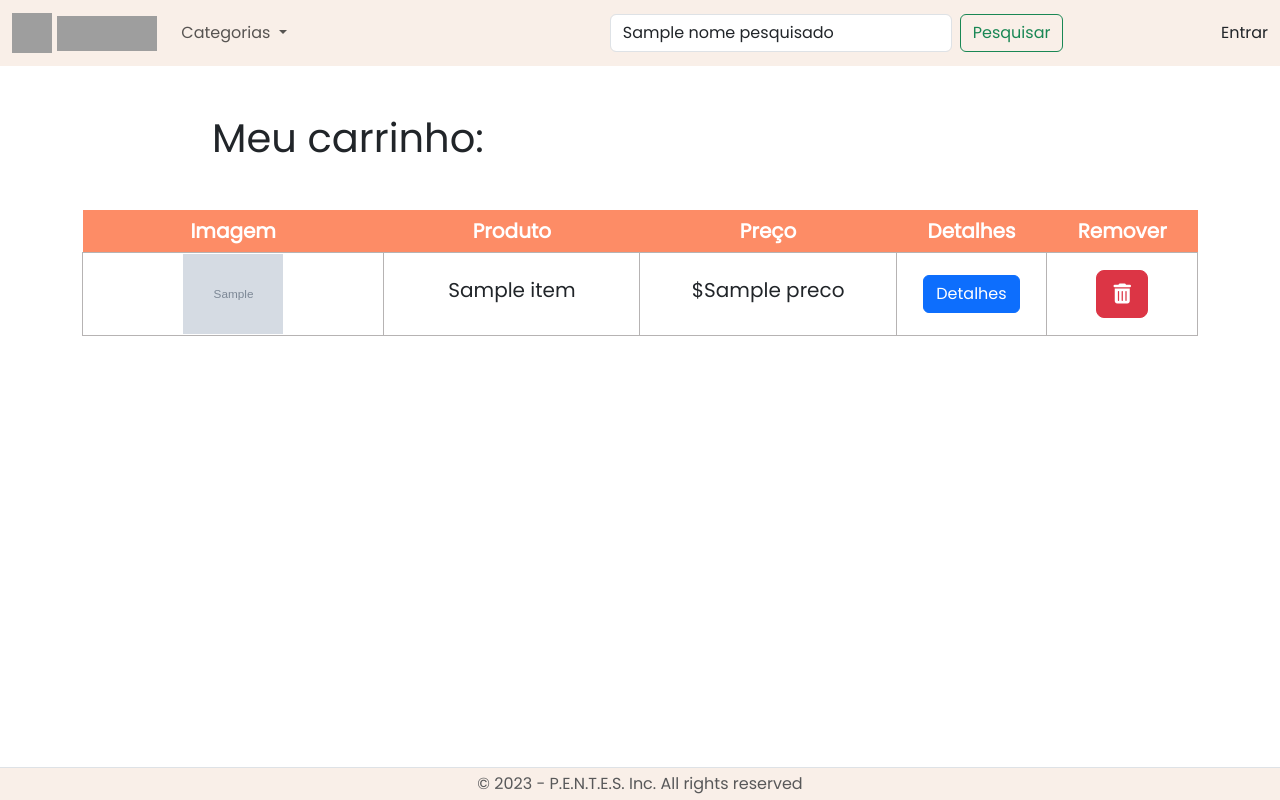
After one commit to P-E-N-T-E-S/Kolekto, a Django app: template PKolekto/Kolekto/templates/carrinho.html in a window 1280 px wide. The commit adds this page. Run offline with Django 4.2, Linux system fonts and the light colour scheme; the template is opened without the code that fills it: most values are stand-ins (such as "Sample title", 1, 10 or a date in 2020); grey boxes marked "Sample" are stand-in pictures; grey boxes are pictures that could not be loaded.

Commit message:
criação do carrinho

```diff
--- a/PKolekto/Kolekto/models.py
+++ b/PKolekto/Kolekto/models.py
@@ -53,3 +53,8 @@ class Produto(models.Model):
 class ListaDesejos(models.Model):
     usuario = models.ForeignKey(User, on_delete=models.CASCADE)
     produto = models.ForeignKey(Produto, on_delete=models.CASCADE)
+
+class Carrinho(models.Model):
+    usuario = models.ForeignKey(User, on_delete=models.CASCADE)
+    produto = models.ForeignKey(Produto, on_delete=models.CASCADE)
+    quantidade = models.IntegerField(null=False, blank=False)
--- /dev/null
+++ b/PKolekto/Kolekto/templates/carrinho.html
@@ -0,0 +1,95 @@
+{% extends "layout.html" %}
+
+{% block title %} Carrinho {% endblock %}
+
+{% block main %}
+
+<style>
+  #wish-container table {
+    border-collapse: collapse;
+    width: 100%;
+    table-layout: fixed;
+  }
+
+  #wish-container table thead {
+    font-weight: 700;
+  }
+  #wish-container table thead td {
+    background: #fd8c66;
+    color: #fff;
+    border: none;
+    padding: 6px 0;
+  }
+
+  #wish-container table td{
+    border: 1px solid #b6b3b3;
+    text-align: center;
+  }
+
+  #wish-container table td:nth-child(1){
+    width: 200px;
+  }
+  #wish-container table td:nth-child(2),
+  #wish-container table td:nth-child(3)
+  {
+    width: 170px;
+  }
+  #wish-container table td:nth-child(4),
+  #wish-container table td:nth-child(5){
+    width: 100px;
+  }
+
+  #wish-container table tbody img{
+    width: 100px;
+    height: 80px;
+    object-fit: cover;
+  }
+</style>
+
+<h1 class="text-start" style="margin-left: 200px;">Meu carrinho:</h1>
+
+
+<section id="wish-container" class="container my-5">
+  <table width="100%">
+    <thead>
+      <tr>
+        <td style="font-size: 20px;">Imagem</td>
+        <td style="font-size: 20px;">Produto</td>
+        <td style="font-size: 20px;">Preço</td>
+        <td style="font-size: 20px;">Detalhes</td>
+        <td style="font-size: 20px;">Remover</td>
+      </tr>
+    </thead>
+    <tbody>
+      {% for item in produtos %}
+      <tr>
+        <td><img src="{{ item.foto1 }}" alt="{{ item.nome_item }}"></td>
+        <td><h5>{{ item.nome_produto }}</h5></td>
+        <td><h5>${{ item.preco }}</h5></td>
+        <td><a href="{% url 'pagina_produto' item.id %}" class="btn btn-primary">Detalhes</a></td>
+        <td><button id="removerCarrinho" class="btn btn-lg mx-1 btn-danger" onclick="rem_carrinho('{{ item.id }}')">
+          <i class="fa-solid fa-trash-can"></i>
+          </button></td>
+      </tr>
+      {% empty %}
+      <h4>Nenhum item disponível.</h4>
+      {% endfor %}
+    </tbody>
+  </table>
+</section>
+<script>
+  async function rem_carrinho(produtoId){
+    const produto = document.getElementById("removerCarrinho")
+    const request = await fetch("/rem_carrinho", {
+      method:"POST",
+      body:JSON.stringify({produtoId}),
+      headers:{
+        "X-CSRFToken":"{{ csrf_token }}"
+      }
+    })
+    const response = await request.json()
+    location.reload();
+  }
+</script>
+
+{% endblock %}
--- a/PKolekto/Kolekto/urls.py
+++ b/PKolekto/Kolekto/urls.py
@@ -15,5 +15,8 @@ urlpatterns =[
     path("minha_loja", views.minha_loja, name="minha_loja"),
     path("lista_desejos", views.lista_desejos, name="lista_desejos"),
     path("add_lista_desejos", views.add_lista_desejos, name="add_lista_desejos"),
-    path("rem_lista_desejos", views.rem_lista_desejos, name="rem_lista_desejos")
+    path("rem_lista_desejos", views.rem_lista_desejos, name="rem_lista_desejos"),
+    path("add_carrinho", views.add_carrinho, name="add_carrinho"),
+    path("rem_carrinho", views.rem_carrinho, name="rem_carrinho"),
+    path("carrinho", views.carrinho, name="carrinho"),
 ]
```
Also changed, not shown: PKolekto/Kolekto/templates/pagina_produto.html (+35 -1 lines), PKolekto/Kolekto/views.py (+54 -1 lines), PKolekto/Kolekto/migrations/0026_alter_loja_banner_alter_loja_perfil_carrinho.py (added).
